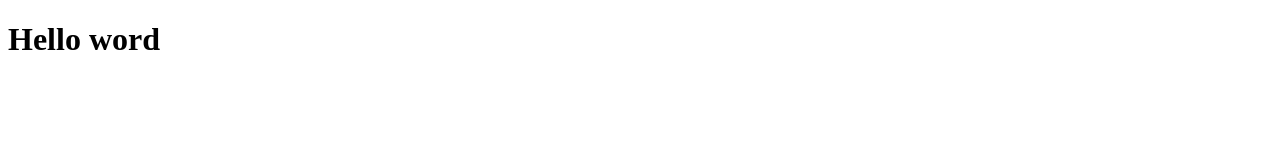
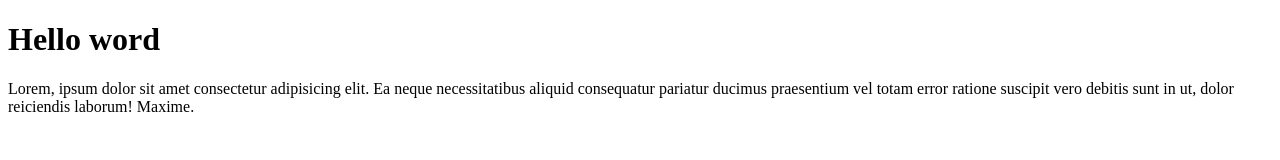
Before and after one commit to redhatwitch/git-test, a plain HTML site: page index.html in a window 1280 px wide. Drawn offline with Linux system fonts and the light colour scheme.

Commit message:
menambahkan paragraf

```diff
--- a/index.html
+++ b/index.html
@@ -7,5 +7,6 @@
 </head>
 <body>
     <h1>Hello word</h1>
+    <p>Lorem, ipsum dolor sit amet consectetur adipisicing elit. Ea neque necessitatibus aliquid consequatur pariatur ducimus praesentium vel totam error ratione suscipit vero debitis sunt in ut, dolor reiciendis laborum! Maxime.</p>
 </body>
 </html>
```
